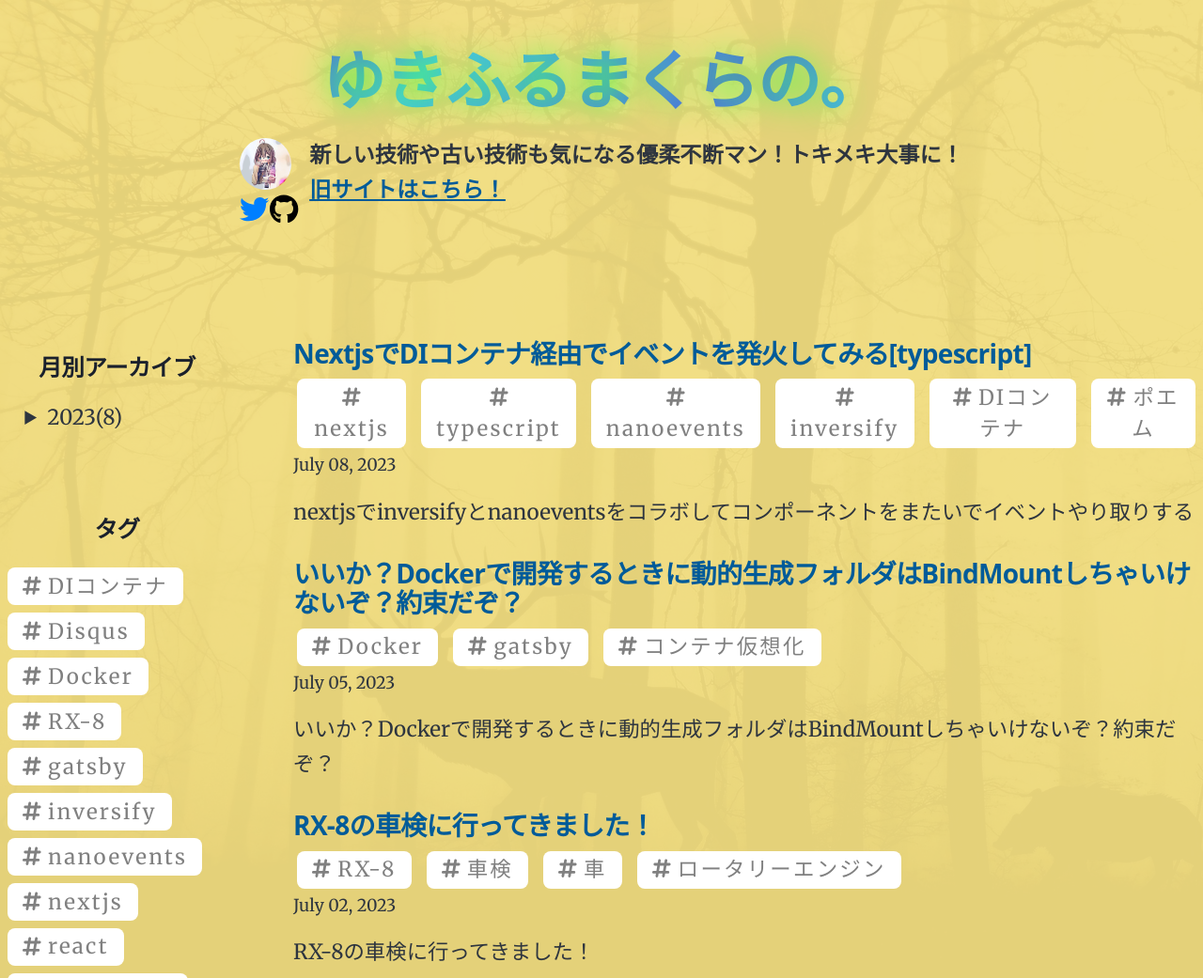
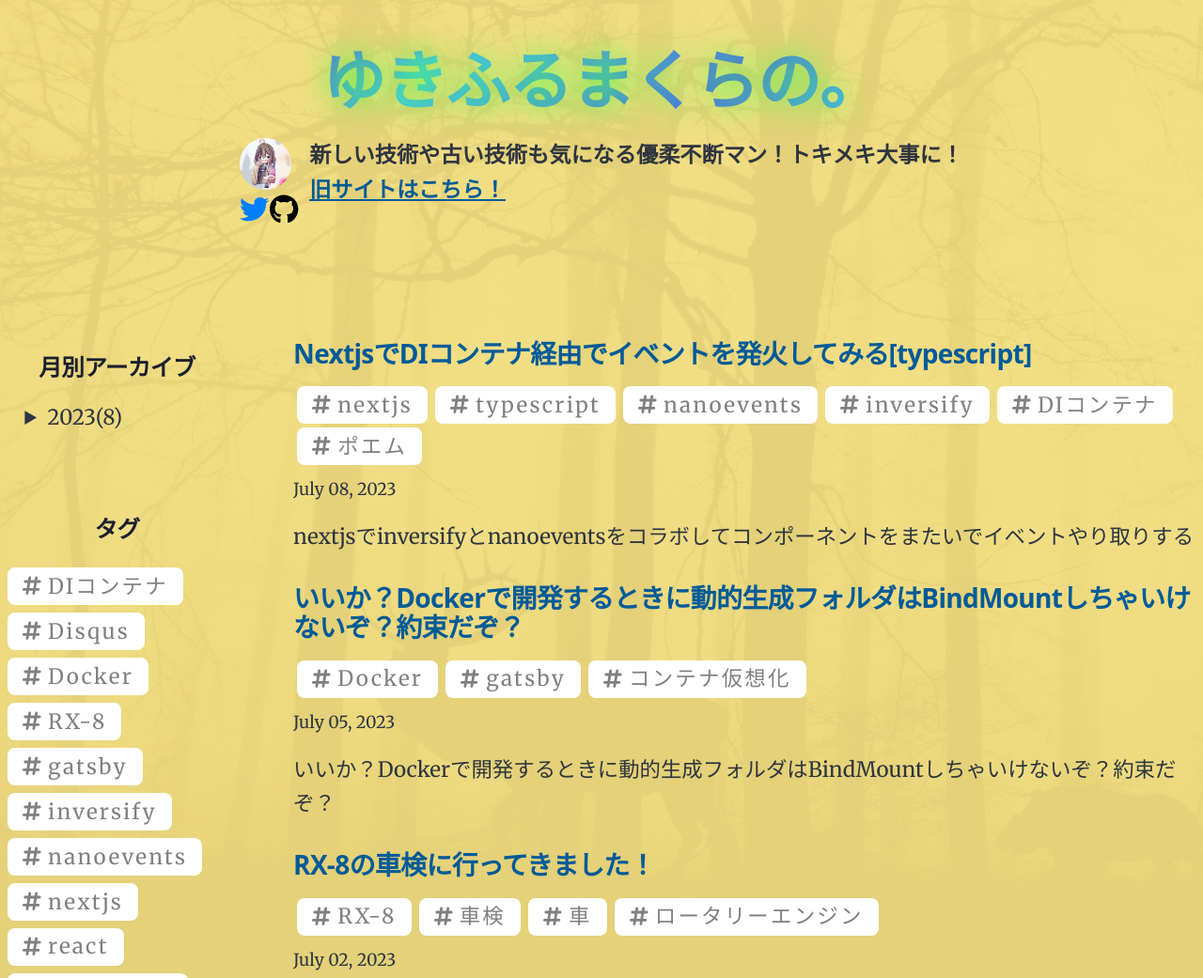
Before and after one commit to yukimakura/blog, a Gatsby site: page / in a window 1280 px wide. Shown: the top 1041 px of the page at 94% size. Built offline with nearby package versions, Linux system fonts and the light colour scheme; Gatsby itself is replaced by a stand-in of ours; a web font is replaced by a local one.

Commit message:
index.jsのタグを修正

```diff
--- a/src/pages/index.js
+++ b/src/pages/index.js
@@ -7,6 +7,8 @@
 import Bio from "../components/bio"
 import Layout from "../components/layout"
 import Seo from "../components/seo"
+import styled from '@emotion/styled'
+
 
 const BlogIndex = ({ data, location }) => {
   const siteTitle = data.site.siteMetadata?.title || `Title`
@@ -25,6 +27,11 @@
     )
   }
 
+  const TagBox = styled.div`
+  float: left;
+`
+
+
   return (
     <Layout location={location} title={siteTitle}>
 
@@ -40,27 +47,32 @@
                 itemType="http://schema.org/Article"
               >
                 <header>
+                  <Stack>
+                    <Box>
                       <h2>
                         <Link to={post.fields.slug} itemProp="url">
                           <span itemProp="headline">{title}</span>
                         </Link>
                       </h2>
-                  <HStack>
-
+                    </Box>
+                    <Box>
                       {post.frontmatter.tags && post.frontmatter.tags.length > 0 && post.frontmatter.tags?.map(tag => {
                         return (
-                        <Box >
+                          <TagBox >
                             <Link to={"/tagpage/?tag=" + tag} rel="prev" className="tag-button">
                               <FontAwesomeIcon icon={faHashtag} />
                               {" " + tag}
                             </Link>
-                        </Box>
+                          </TagBox>
                         )
                       }
                       )
                       }
-                  </HStack>
+                    </Box>
+                    <Box>
                       <small>{post.frontmatter.date}</small>
+                    </Box>
+                  </Stack>
                 </header>
                 <section>
                   <p
```
Lines whose indentation alone changed are shown as unchanged.
